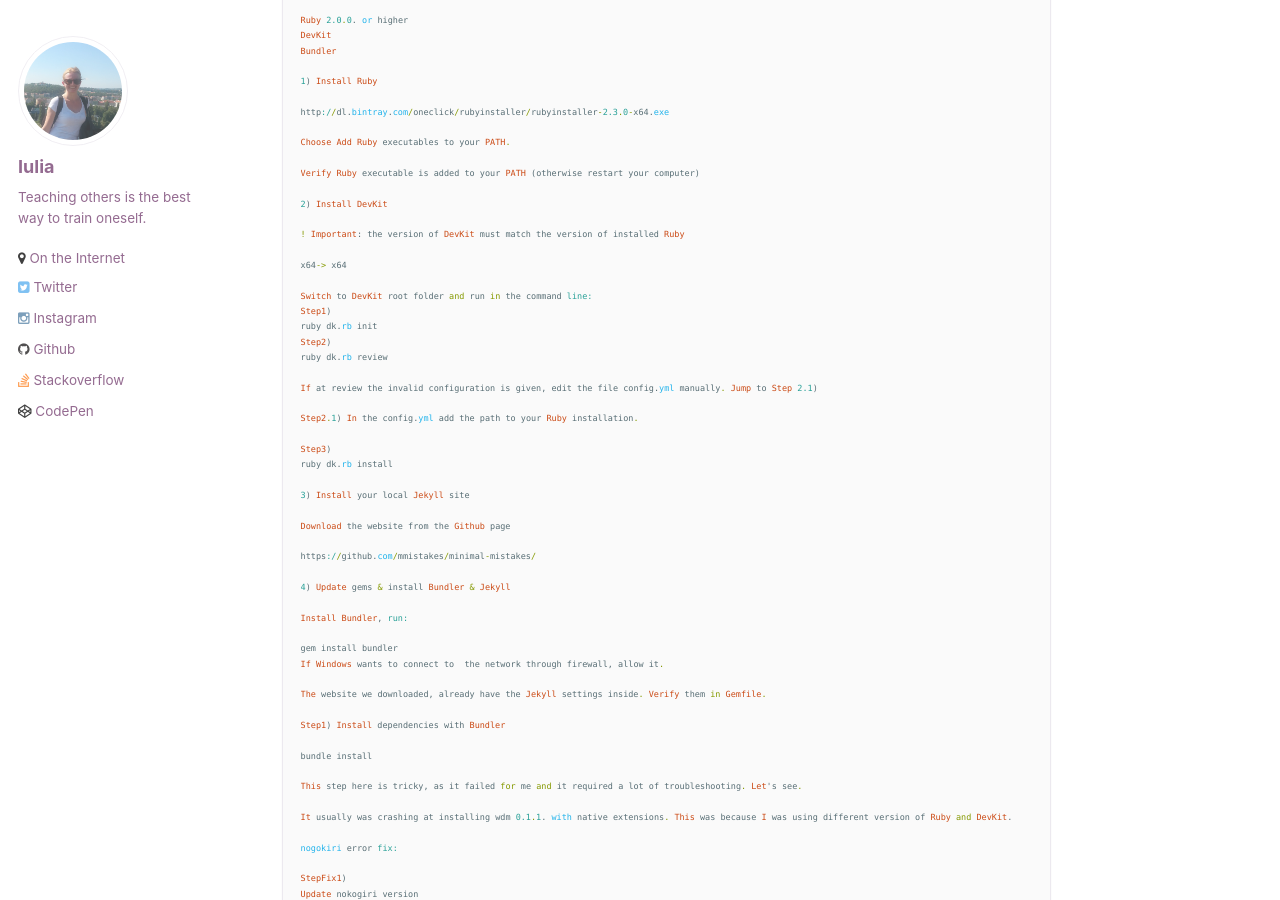
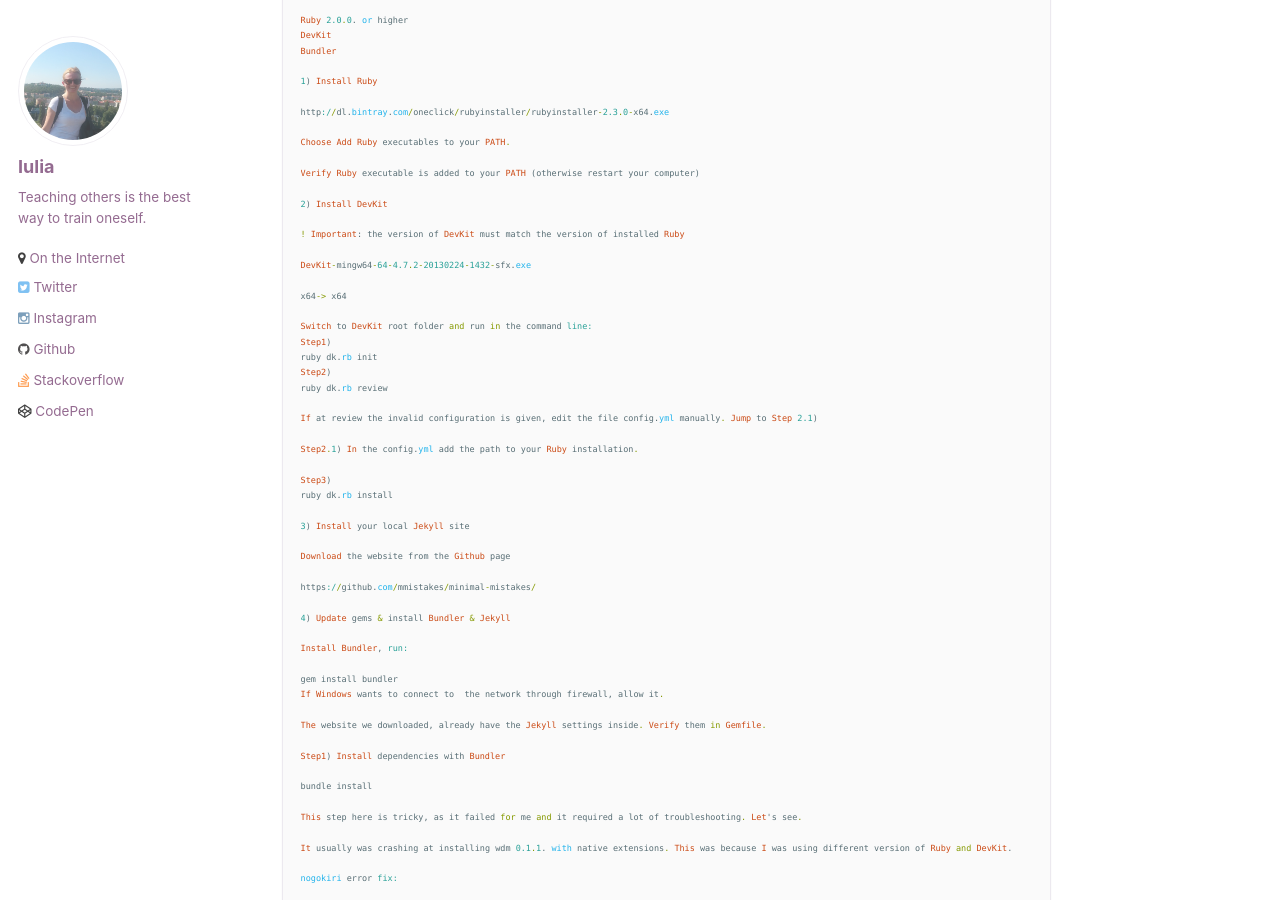
Before and after one commit to iulia-codes/notes, a Jekyll site: the page built from _posts/2016-05-24-setup-jekyll-locally-github-pages.md, in a window 1280 px wide and 900 px high, scrolled down 1533 px. Built offline with Jekyll 4.4.1, drawn with Linux system fonts in a browser that asks for light colours; comment, search, counter and statistics services are not loaded.

Commit message:
Update 2016-05-24-setup-jekyll-locally-github-pages.md

```diff
--- a/_posts/2016-05-24-setup-jekyll-locally-github-pages.md
+++ b/_posts/2016-05-24-setup-jekyll-locally-github-pages.md
@@ -51,6 +51,8 @@ Verify Ruby executable is added to your PATH (otherwise restart your computer)
 2) Install DevKit
 
 ! Important: the version of DevKit must match the version of installed Ruby
+
+DevKit-mingw64-64-4.7.2-20130224-1432-sfx.exe
 
 x64-> x64
 
```
